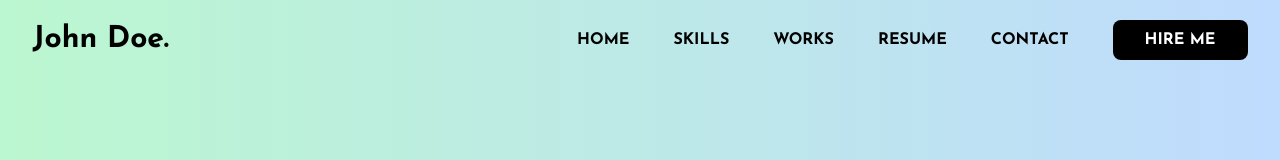
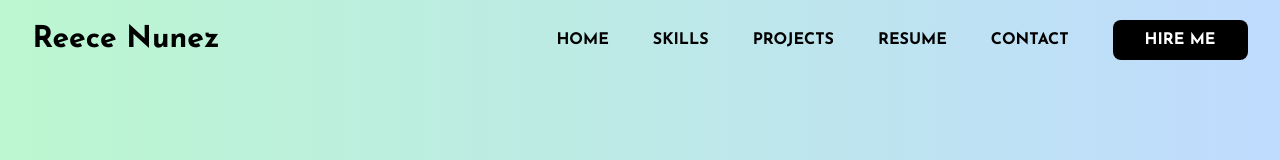
Before and after one commit to Reece-Nunez/reece_nunez_portfolio, a React (Vite) app: page / in a window 1280 px wide. Shown: the top 160 px of the page. Built offline with nearby package versions, Linux system fonts and the light colour scheme.

Commit message:
updated navbar with correct links and name

```diff
--- a/src/components/navbar/NavBar.jsx
+++ b/src/components/navbar/NavBar.jsx
@@ -14,7 +14,7 @@ const navItems = [
   },
   {
     id: 2,
-    name: "works",
+    name: "projects",
   },
   {
     id: 3,
@@ -59,10 +59,10 @@ const NavBar = ({ toggleDarkMode, darkMode }) => {
         <div data-aos="fade-down" className="logo">
           <Link
             onClick={() => window.scrollTo(0, 0)}
-            to="/"
+            to="#home"
             className="text-3xl font-bold sm:text-3xl"
           >
-            John Doe.
+            Reece Nunez
           </Link>
         </div>
         <div
@@ -106,7 +106,7 @@ const NavBar = ({ toggleDarkMode, darkMode }) => {
               </li>
             ))}
             <a
-              href=""
+              href="#contact"
               className="bg-black text-[1rem] text-white px-8 py-2 rounded-lg font-bold hover:text-yellow-400 md:m-5 md:block md:mx-auto md:w-fit lg:px-3"
             >
               HIRE ME
```
